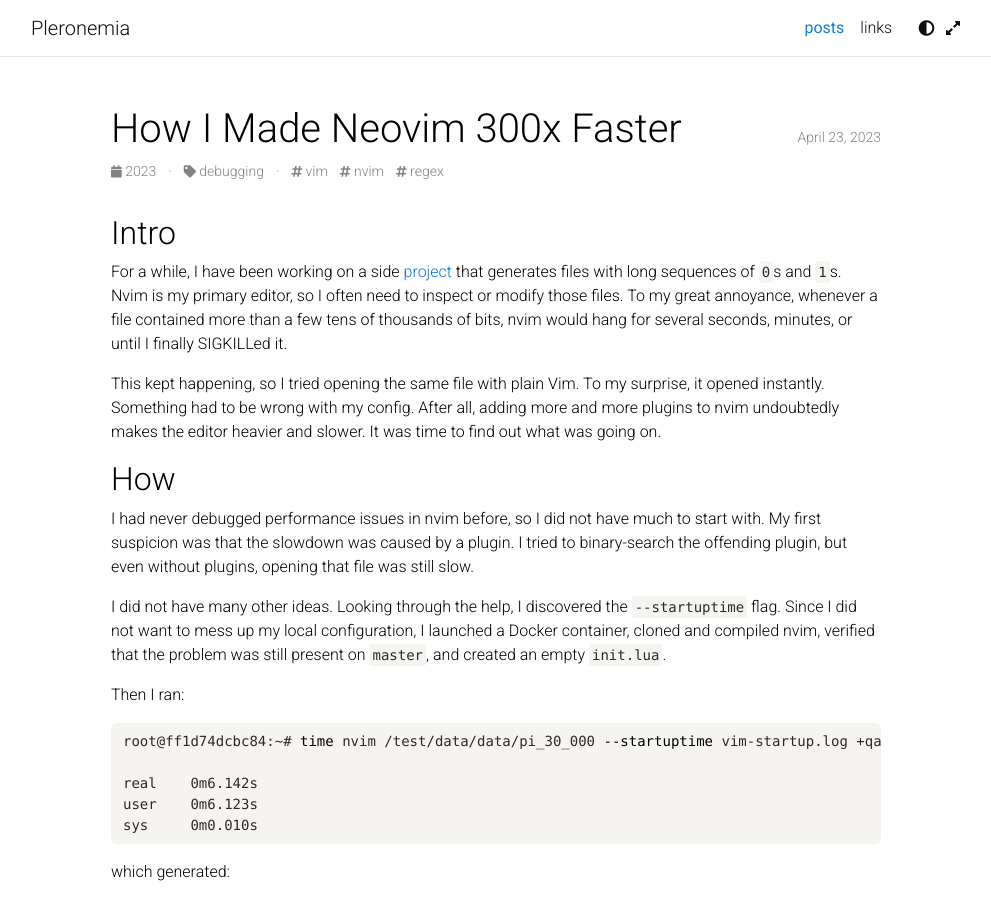
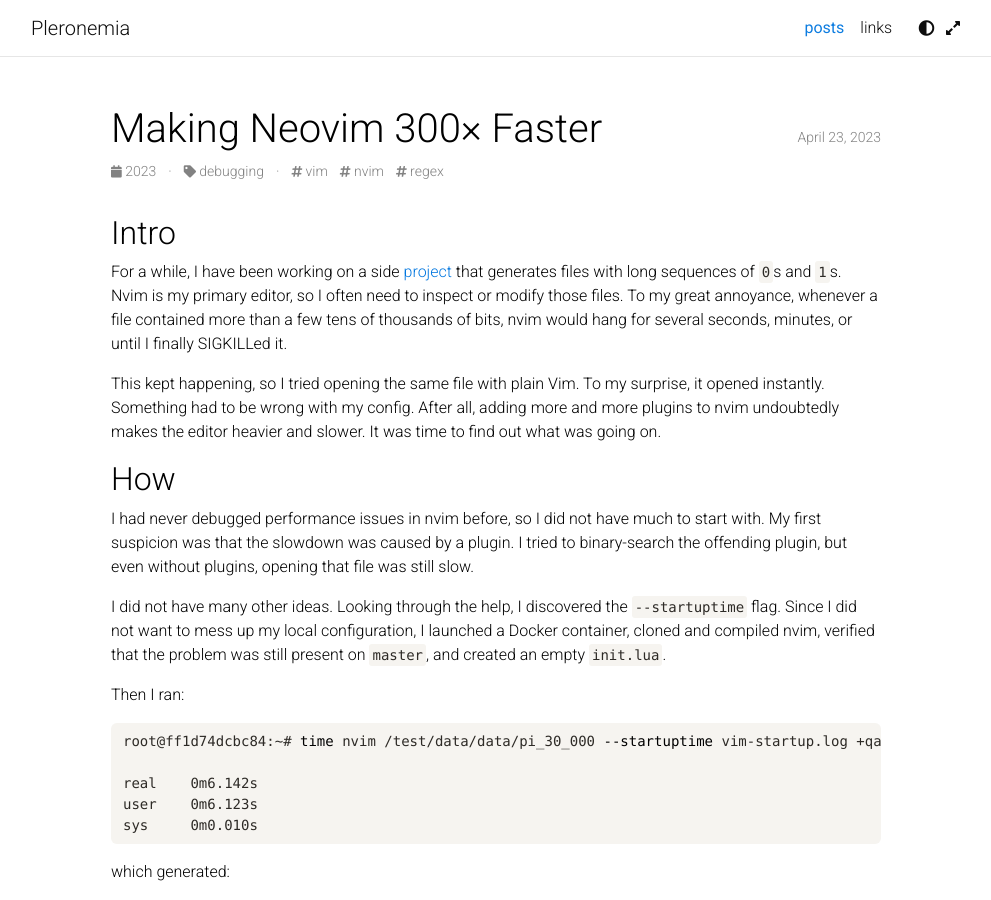
Before and after one commit to fedemengo/fedemengo.github.io, a Jekyll site: the page built from _posts/2023-04-23-nvim-evil-regex.md, in a window 1280 px wide and 900 px high. Shown: the whole window, without its empty margins (144-1135 px from the left). Built offline with Jekyll 4.4.1, drawn with Linux system fonts in a browser that asks for light colours; full-size pictures stand in for the smaller copies a plugin makes; comment, search, counter and statistics services are not loaded; a style sheet for code colours, icons or effects is not loaded.

Commit message:
rename nvim post

```diff
--- a/_posts/2023-04-23-nvim-evil-regex.md
+++ b/_posts/2023-04-23-nvim-evil-regex.md
@@ -1,6 +1,6 @@
 ---
 layout: post
-title:  How I Made Neovim 300x Faster
+title:  Making Neovim 300× Faster
 description: Tracking down an evil regex in Vim and Neovim
 tags: vim nvim regex
 categories: debugging
```
